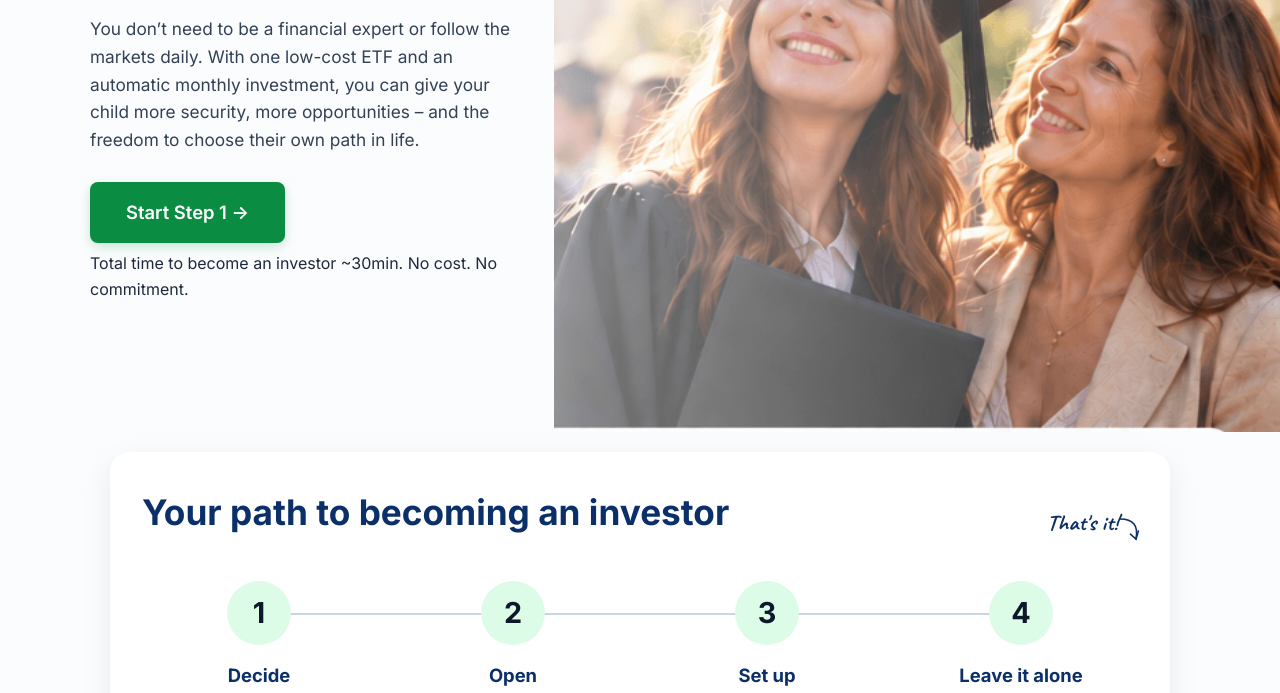
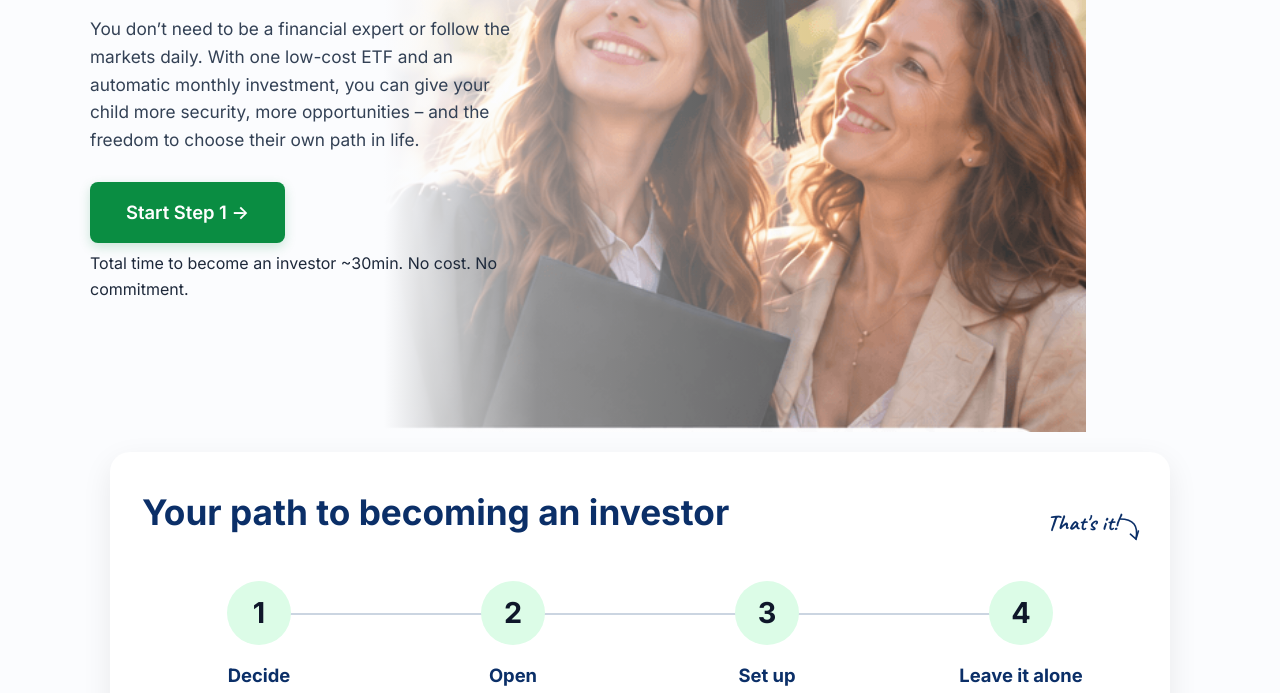
Before and after one commit to denisleblond59-lgtm/goldengooseinvesting, a plain HTML site: page index.html in a window 1280 px wide. Shown: the part 404-1097 px from the top of the page. Drawn offline with Linux system fonts and the light colour scheme; no server answers.

Commit message:
Adjust background position for better layout

```diff
--- a/styles.css
+++ b/styles.css
@@ -163,7 +163,7 @@ body {
         url('images/golden-goose-hero.png') !important;
 
     /* On cale l'image à droite sans qu'elle dépasse une taille raisonnable */
-    background-position: left top, right center !important;
+    background-position: left top, 65% center !important;
     background-size: 100% 100%, auto 100% !important; /* 'auto 100%' garde l'image à hauteur fixe */
     background-repeat: no-repeat, no-repeat !important;
 
```
